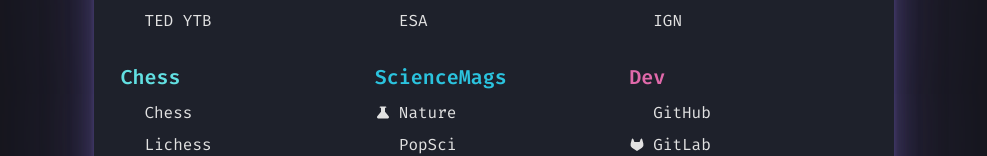
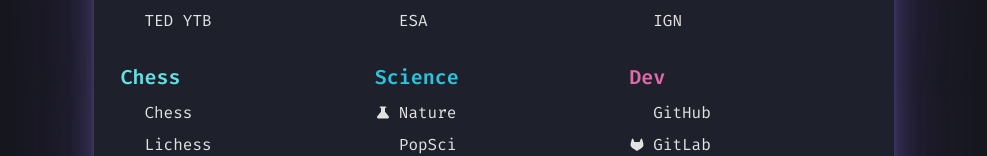
Before and after one commit to MadobyPy/MadobyWeb, a Next.js app: page / in a window 1280 px wide. Shown: the part 415-571 px from the top of the page, without its empty margins (146-1133 px from the left). Built offline with nearby package versions, Linux system fonts and the light colour scheme; some icons are missing.

Commit message:
Update startpage.config.js

```diff
--- a/startpage.config.js
+++ b/startpage.config.js
@@ -323,7 +323,7 @@
 				]
 			},
 			{
-				title: "ScienceMags",
+				title: "Science",
 				color: "blue",
 				align: "left",
 				links: [
```
